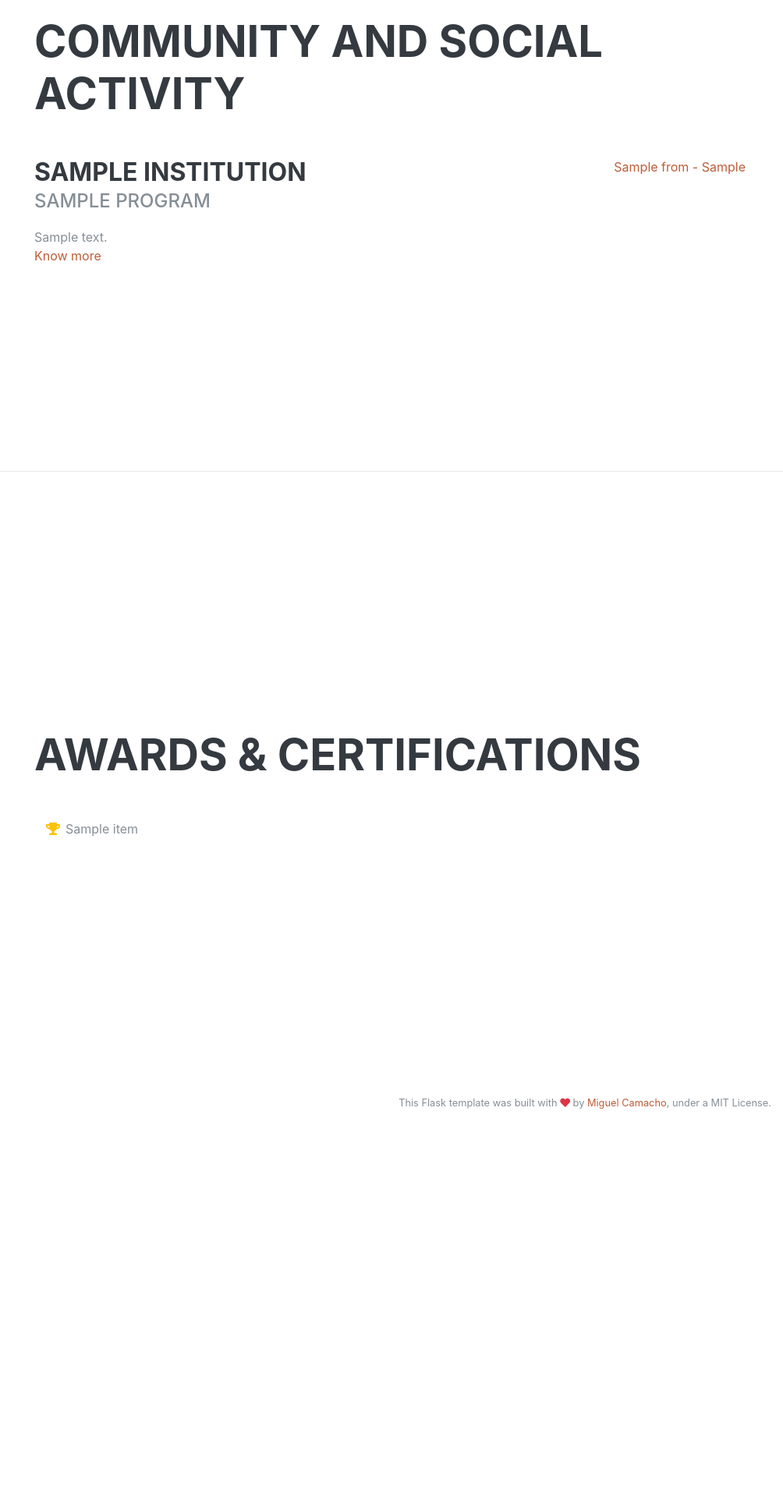
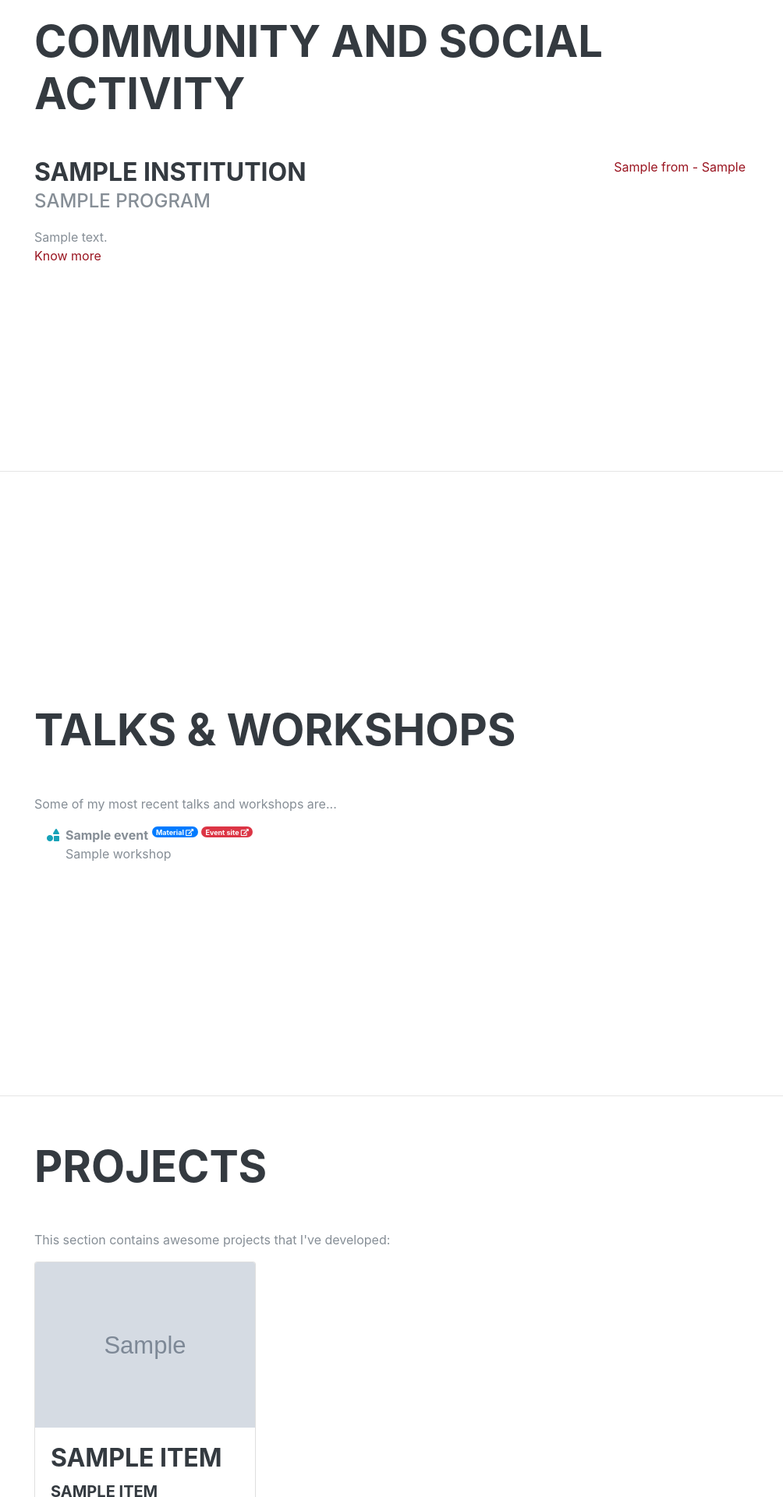
Before and after one commit to iammiguelmx/flask-template, a Flask app: template templates/index.html in a window 1280 px wide. Shown: the part 3400-5320 px from the top of the page at 78% size, without its empty margins (276-1280 px from the left). Before the commit the page ends 4822 px from the top, so only its background shows below. Run offline with Flask 2, Linux system fonts and the light colour scheme; the template is opened without the code that fills it: most values are stand-ins (such as "Sample title", 1, 10 or a date in 2020); grey boxes marked "Sample" are stand-in pictures; some libraries are stand-ins or nearby versions; some web fonts are replaced.

Commit message:
Commit for info updated :rocket:

```diff
--- a/edit.txt
+++ /dev/null
@@ -1 +0,0 @@
-Edit for testing
--- a/static/css/resume.css
+++ b/static/css/resume.css
@@ -72,7 +72,7 @@ p.lead {
 }
 
 .social-icons a:hover {
-  background-color: #BD5D38;
+  background-color:#9a1521;
 }
 
 .dev-icons {
@@ -80,7 +80,7 @@ p.lead {
 }
 
 .dev-icons .list-inline-item i:hover {
-  color: #BD5D38;
+  color:#9a1521;
 }
 
 #sideNav .navbar-nav .nav-item .nav-link {
@@ -90,7 +90,7 @@ p.lead {
 }
 
 #sideNav .navbar-toggler:focus {
-  outline-color: #d48a6e;
+  outline-color:#9a1521;
 }
 
 @media (min-width: 992px) {
@@ -160,17 +160,17 @@ section.resume-section .resume-item .resume-date {
 }
 
 .bg-primary {
-  background-color: #BD5D38 !important;
+  background-color: #9a1521 !important;
 }
 
 .text-primary {
-  color: #BD5D38 !important;
+  color: #9a1521 !important;
 }
 
 a {
-  color: #BD5D38;
+  color:#9a1521;
 }
 
 a:hover, a:focus, a:active {
-  color: #824027;
+  color: #9a1521;
 }
--- a/templates/index.html
+++ b/templates/index.html
@@ -5,7 +5,8 @@
 
   <meta charset="utf-8">
   <meta name="viewport" content="width=device-width, initial-scale=1, shrink-to-fit=no">
-  <meta name="description" content="A simple resume template built with Flask, based on Start Bootstrap resume template.">
+  <meta name="description"
+    content="A simple resume template built with Flask, based on Start Bootstrap resume template.">
   <meta name="author" content="Miguel Camacho <miguel.cam.mx@gmail.com>">
 
   <title>Portfolio - {{ data.profile.first_name }} {{ data.profile.last_name }}</title>
@@ -20,7 +21,10 @@
 
   <!-- Custom styles for this template -->
   <link href="static/css/resume.css" rel="stylesheet">
-  <link rel="shortcut icon" href="https://mpng.pngfly.com/20180326/gxq/kisspng-github-computer-icons-icon-design-github-5ab8a31e334e73.4114704215220498222102.jpg" type="image/x-icon">
+  <link rel="shortcut icon"
+    href="static/img/user.png" type="image/x-icon">
+
+
 
 </head>
 
@@ -28,12 +32,14 @@
 
   <nav class="navbar navbar-expand-lg navbar-dark bg-primary fixed-top" id="sideNav">
     <a class="navbar-brand js-scroll-trigger" href="#page-top">
-      <span class="d-block d-lg-none text-white subheading">{{ data.profile.first_name }} {{ data.profile.last_name }}</span>
+      <span class="d-block d-lg-none text-white subheading">{{ data.profile.first_name }}
+        {{ data.profile.last_name }}</span>
       <span class="d-none d-lg-block">
         <img class="img-fluid img-profile rounded-circle mx-auto mb-2" src="{{ data.profile.picture }}" alt="">
       </span>
     </a>
-    <button class="navbar-toggler" type="button" data-toggle="collapse" data-target="#navbarSupportedContent" aria-controls="navbarSupportedContent" aria-expanded="false" aria-label="Toggle navigation">
+    <button class="navbar-toggler" type="button" data-toggle="collapse" data-target="#navbarSupportedContent"
+      aria-controls="navbarSupportedContent" aria-expanded="false" aria-label="Toggle navigation">
       <span class="navbar-toggler-icon"></span>
     </button>
     <div class="collapse navbar-collapse" id="navbarSupportedContent">
@@ -54,7 +60,16 @@
           <a class="nav-link js-scroll-trigger" href="#community">Community</a>
         </li>
         <li class="nav-item">
+          <a class="nav-link js-scroll-trigger" href="#workshops">Workshops</a>
+        </li>
+        <li class="nav-item">
+          <a class="nav-link js-scroll-trigger" href="#projects">Projects</a>
+        </li>
+        <li class="nav-item">
           <a class="nav-link js-scroll-trigger" href="#awards">Awards</a>
+        </li>
+        <li class="nav-item">
+          <a class="nav-link js-scroll-trigger" href="#tecnologies">Tecnologies</a>
         </li>
       </ul>
     </div>
@@ -77,8 +92,8 @@
         </div>
         <p class="lead mb-5">{{ data.profile.description }}</p>
         <div class="social-icons">
-        {% for key, value in data.social.items() %}
-        {% if value != None %}
+          {% for key, value in data.social.items() %}
+          {% if value != None %}
           {% if key == 'website' %}
           <a href="{{ data.social.website }}" target="_blank">
             <i class="fas fa-globe-americas"></i>
@@ -88,8 +103,8 @@
             <i class="fab fa-{{ key }}"></i>
           </a>
           {% endif %}
-        {% endif %}
-        {% endfor %}
+          {% endif %}
+          {% endfor %}
         </div>
       </div>
     </section>
@@ -142,7 +157,8 @@
           </div>
         </div>
         {% else %}
-        <p>For a detailed reference about this section, please visit <a href="{{ item }}" target="_blank">this link</a>.</p>
+        <p>For a detailed reference about this section, please visit <a href="{{ item }}" target="_blank">this link</a>.
+        </p>
         {% endif %}
         {% endfor %}
       </div>
@@ -169,7 +185,8 @@
           </div>
         </div>
         {% else %}
-        <p>For a detailed reference about this section, please visit <a href="{{ item }}" target="_blank">this link</a>.</p>
+        <p>For a detailed reference about this section, please visit <a href="{{ item }}" target="_blank">this link</a>.
+        </p>
         {% endif %}
         {% endfor %}
       </div>
@@ -197,9 +214,84 @@
           </div>
         </div>
         {% else %}
-        <p>For a detailed reference about this section, please visit <a href="{{ item }}" target="_blank">this link</a>.</p>
+        <p>For a detailed reference about this section, please visit <a href="{{ item }}" target="_blank">this link</a>.
+        </p>
         {% endif %}
         {% endfor %}
+      </div>
+    </section>
+
+    <hr class="m-0">
+
+    <section class="resume-section p-3 p-lg-5 d-flex align-items-center" id="workshops">
+      <div class="w-100">
+        <h2 class="mb-5">Talks &amp; Workshops</h2>
+        <p>Some of my most recent talks and workshops are...</p>
+        <ul class="fa-ul mb-0">
+          {% for _, item in data.workshops.items() %}
+          <li>
+            {% if _ != 'reference' %}
+            <i class="fa-li fa fa-shapes text-info"></i>
+            <strong>{{ item.event }}</strong>
+            {% if item.material != None %}
+            <sup><a href='{{ item.material }}' target="_blank" class="badge badge-pill badge-primary">
+                Material <i class="fa fa-external-link-alt text-light"></i>
+              </a></sup>
+            {% endif %}
+            {% if item.link != None %}
+            <sup><a href='{{ item.link }}' target="_blank" class="badge badge-pill badge-danger">
+                Event site <i class="fa fa-external-link-alt text-light"></i>
+              </a></sup>
+            {% endif %}
+            <br> {{ item.workshop }}
+            {% endif %}
+          </li>
+          {% endfor %}
+        </ul>
+        {% if 'reference' in data.workshops.keys() %}
+        <br><br>
+        <p>(More talks have happened between those dates <i>–most of them about AI–</i>, I'm only adding the most
+          relevant ones in that period of time.)</p>
+        <p>For a detailed reference about this section, please visit <a href="{{ data.workshops.reference }}"
+            target="_blank">this link</a>.</p>
+        {% endif %}
+      </div>
+    </section>
+
+    <hr class="m-0">
+
+    <section class="resume-section p-3 p-lg-5 d-flex align-items-center" id="projects">
+      <div class="w-100">
+        <h2 class="mb-5">Projects</h2>
+        <p>This section contains awesome projects that I've developed:</p>
+        <!-- Begins card -->
+        <div class="row">
+          {% for _, item in data.projects.items() %}
+          <div class="col-md-4 mb-5">
+            <div class="card h-100">
+              <img src="static/img/{{ item.img }}" class="card-img-top" alt="{{ item.title }}">
+              <div class="card-body">
+                <h3 class="card-title">{{ item.title }}</h3>
+                <h5 class="card-title">{{ item.subtitle }}</h5>
+                <p class="card-text">{{ item.description }}</p>
+                <p>
+                  {% for tag in item.tags %}
+                  <span class="badge badge-pill badge-secondary">{{ tag }}</span>
+                  {% endfor %}
+                </p>
+              </div>
+              <div class="card-footer">
+                {% if item.github != None %}
+                <a href="{{ item.github }}" class="text-dark" target="_blank">
+                  <i class="fab fa-github-square fa-2x"></i>
+                </a>
+                {% endif %}
+                <a href="{{ item.link }}" class="btn btn-dark float-right" target="_blank">View project</a>
+              </div>
+            </div>
+          </div>
+          {% endfor %}
+        </div>
       </div>
     </section>
 
@@ -218,8 +310,52 @@
       </div>
     </section>
 
+    <section class="resume-section col-lg-12 align-items-center" id="tecnologies">
+      <div class="col-lg-12">
+        <h2 class="mb-3">Top Tecnologies</h2>
+        <div class="row">
+
+
+          <div class="form-group col-md-4">
+            <div class="card-header">#1</div>
+            <div class="card-body text-primary">
+              <h5 class="card-title">Ruby On Rails</h5>
+              <p class="card-text">Ruby On Rails es un Framework que permite el desarrollo de sitios web
+                sencillos y complejos
+              </p>
+              <a href="https://rubyonrails.org/" target="_blank">Visit Ruby On Rails</a>
+            </div>
+          </div>
+
+          <div class="form-group col-md-4">
+            <div class="card-header">#2</div>
+            <div class="card-body text-primary">
+              <h5 class="card-title">Python with Flask</h5>
+              <p class="card-text">El desarollo de sitios web y paginas web con python es relativamente
+                sencillo con el uso de pyhton
+              </p>
+              <a href="https://www.palletsprojects.com/p/flask/" target="_blank">Visit Flask</a>
+            </div>
+          </div>
+
+          <div class="form-group col-md-4">
+            <div class="card-header">#3</div>
+            <div class="card-body text-primary">
+              <h5 class="card-title">Laravel PHP</h5>
+              <p class="card-text">Laravel es un framework que permite el desarollo de sitios web
+                con conexion con mysql
+              </p>
+              <a href="https://laravel.com/" target="_blank">Visit Laravel</a>
+            </div>
+          </div>
+        </div>
+
+      </div>
+    </section>
+
     <div class="container">
-    <p class="small float-right">This Flask template was built with <i class="fas fa-heart text-danger"></i> by <a href="https://miguelcamacho.abc" target="_blank">Miguel Camacho</a>, under a MIT License.</p>
+      <p class="small float-right">This Flask template was built with <i class="fas fa-heart text-danger"></i> by <a
+          href="https://miguelcamacho.abc" target="_blank">Miguel Camacho</a>, under a MIT License.</p>
     </div>
   </div>
 
```
Also changed, not shown: _config.yaml (+99 -6 lines), static/img/api.png (added), static/img/assistente.png (added), static/img/blog.png (added), static/img/chat-flask.png (added), static/img/integradora.png (added), static/img/phpcrud.png (added), static/img/pizza.png (added), static/img/quote.png (added), static/img/template.png (added), static/img/user.png (added).
